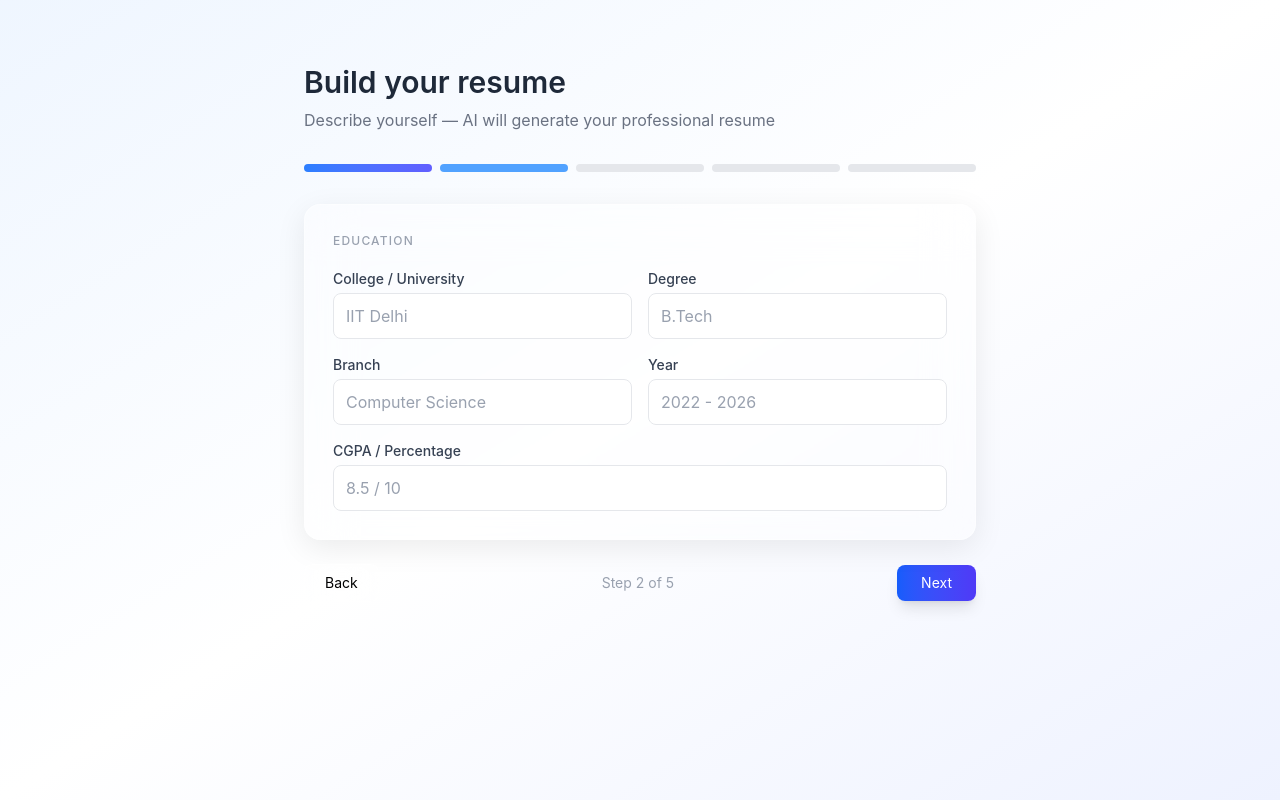
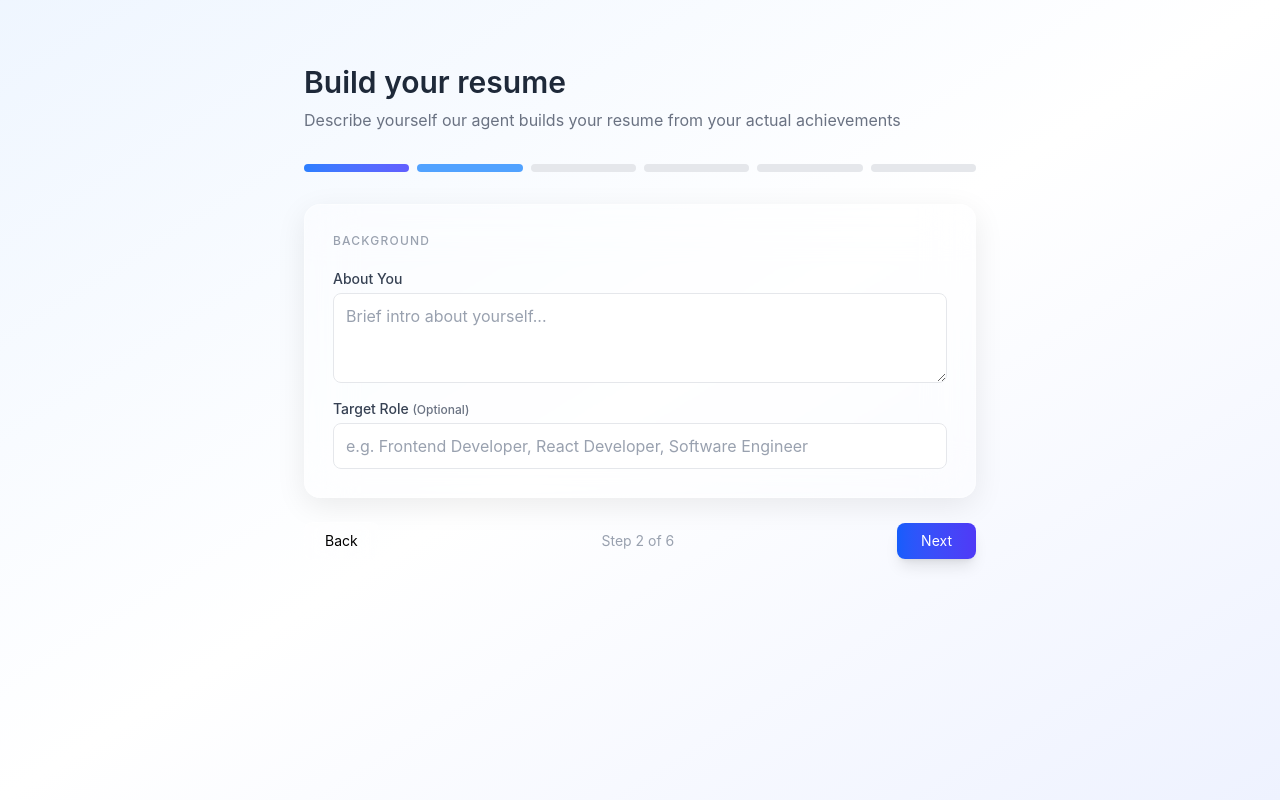
Before and after one commit to Himanshu158-ai/resume-builder-LLM, a React (Vite) app in the folder client/: page /builder in a window 1280 px wide. Both pictures are taken after a click on the button "Next". Built offline with nearby package versions, Linux system fonts and the light colour scheme.

Commit message:
feat: implement resume preview page with PDF export functionality and editable sections

```diff
--- /dev/null
+++ b/client/src/components/About.jsx
@@ -0,0 +1,61 @@
+import React from "react";
+
+const About = ({ data, setData }) => {
+
+  const update = (field, value) => {
+    setData(prev => ({
+      ...prev,
+      aboutMe: Array.isArray(prev.aboutMe)
+        ? prev.aboutMe.map((item, index) =>
+          index === 0 ? { ...item, [field]: value } : item
+        )
+        : [{ about: "", target: "", [field]: value }]
+    }));
+  };
+
+  const inputStyle =
+    "w-full px-3 py-2.5 rounded-lg " +
+    "bg-white/80 backdrop-blur-md " +
+    "border border-gray-200 " +
+    "text-gray-800 placeholder-gray-400 " +
+    "focus:outline-none focus:ring-2 focus:ring-blue-500 focus:border-transparent " +
+    "transition";
+
+  return (
+    <div className="space-y-4">
+
+      <div className="flex flex-col gap-1">
+        <label className="text-sm font-medium text-gray-700">
+          About You
+        </label>
+
+        <textarea
+          className={`${inputStyle} min-h-[90px]`}
+          value={data.aboutMe?.[0]?.about || ""}
+          onChange={e =>
+            update("about", e.target.value)
+          }
+          placeholder="Brief intro about yourself..."
+        />
+      </div>
+
+      <div className="flex flex-col gap-1">
+        <label className="text-sm font-medium text-gray-700">
+          Target Role <span className="text-xs text-gray-500">(Optional)</span>
+        </label>
+
+        <input
+          className={inputStyle}
+          value={data.aboutMe?.[0]?.target || ""}
+          onChange={e =>
+            update("target", e.target.value)
+          }
+          placeholder="e.g. Frontend Developer, React Developer, Software Engineer"
+        />
+      </div>
+
+    </div>
+  );
+};
+
+export default About;
--- a/client/src/components/PersonalInfo.jsx
+++ b/client/src/components/PersonalInfo.jsx
@@ -93,24 +93,6 @@ export default function PersonalInfo({ data, setData }) {
 
       </div>
 
-      <div className="flex flex-col gap-1">
-        <label className="text-sm font-medium text-gray-700">
-          About me
-        </label>
-
-        <textarea
-          className={`${inputStyle} min-h-[90px]`}
-          value={data.aboutMe}
-          onChange={e =>
-            setData(prev => ({
-              ...prev,
-              aboutMe: e.target.value
-            }))
-          }
-          placeholder="Brief intro about yourself..."
-        />
-      </div>
-
     </div>
   );
 }
--- a/client/src/pages/FormPage.jsx
+++ b/client/src/pages/FormPage.jsx
@@ -6,10 +6,11 @@ import Education from "../components/Education";
 import Skills from "../components/Skills";
 import Projects from "../components/Project";
 import Experience from "../components/Experience";
+import About from "../components/About";
 
 const defaultData = {
   personalInfo: { name: "", email: "", phone: "", location: "", linkedin: "", github: "" },
-  aboutMe: "",
+  aboutMe: [{about:"",target:""}],
   education: { college: "", degree: "", branch: "", year: "", cgpa: "" },
   skills: [],
   projects: [{ name: "", techStack: "", description: "" }],
@@ -17,7 +18,7 @@ const defaultData = {
   isFresher: false,
 };
 
-const steps = ["Personal info", "Education", "Skills", "Projects", "Experience"];
+const steps = ["Personal info","background", "Education", "Skills", "Projects", "Experience"];
 
 export default function FormPage() {
   const [current, setCurrent] = useState(0);
@@ -27,6 +28,7 @@ export default function FormPage() {
 
   const handleSubmit = async () => {
     setLoading(true);
+    console.log(data);
     try {
       const res = await axios.post("http://localhost:3000/api/generate", data);
       navigate("/preview", { state: { resume: res.data } });
@@ -39,6 +41,7 @@ export default function FormPage() {
 
   const sections = [
     <PersonalInfo data={data} setData={setData} />,
+    <About data={data} setData={setData} />,
     <Education data={data} setData={setData} />,
     <Skills data={data} setData={setData} />,
     <Projects data={data} setData={setData} />,
@@ -56,7 +59,7 @@ export default function FormPage() {
         </h1>
 
         <p className="text-gray-500 mb-8">
-          Describe yourself — AI will generate your professional resume
+          Describe yourself our agent builds your resume from your actual achievements
         </p>
 
         {/* progress */}
--- a/client/src/pages/Home.jsx
+++ b/client/src/pages/Home.jsx
@@ -1,6 +1,6 @@
 import { useNavigate } from "react-router-dom";
 import { useEffect, useState } from "react";
-import { Download } from "lucide-react"
+import { Download, Globe } from "lucide-react"
 
 export default function HomePage() {
     const navigate = useNavigate();
@@ -17,12 +17,12 @@ export default function HomePage() {
         return () => clearInterval(interval);
     }, []);
 
-    useEffect(()=>{
+    useEffect(() => {
         const color = setInterval(() => {
-            setColorIndex((prev)=>!prev);
+            setColorIndex((prev) => !prev);
         }, 2000);
         return () => clearInterval(color);
-    },[])
+    }, [])
 
     return (
         <div className="min-h-screen overflow-x-hidden bg-gradient-to-br from-blue-50 via-white to-indigo-50 relative">
@@ -54,8 +54,7 @@ px-4 py-1 rounded-full border text-sm">
                     </h1>
 
                     <p className="text-gray-600 mt-4 md:mt-5 text-base md:text-lg">
-                        Tell us about yourself and our AI will generate a professional,
-                        job-ready resume in seconds.
+                        Tell us about yourself. Our AI generates a professional, ATS-friendly resume based on your real achievements no fluff, no false claims.
                     </p>
 
                     <button
@@ -65,7 +64,7 @@ px-4 py-1 rounded-full border text-sm">
             shadow-lg hover:shadow-xl transition duration-300
             hover:scale-95"
                     >
-                        Create Your Resume
+                        Build Your Resume
                     </button>
 
                     {/* glass features */}
@@ -82,7 +81,7 @@ hover:bg-white/40
 hover:scale-105
 transition-all duration-300">
 
-    <span className="text-base md:text-lg">🤖</span>
+                            <Globe size={16} className="md:w-[18px] md:h-[18px]" />
                             <span className="font-medium text-gray-800 text-sm md:text-base">
                                 ATS Friendly
                             </span>
@@ -111,7 +110,7 @@ transition-all duration-300">
                 {/* RIGHT */}
                 <div className="relative overflow-hidden transition duration-300 md:hover:scale-[1.02] md:rotate-3 mt-0 md:mt-0 rotate-3">
 
-                    <div className="bg-white rounded-2xl shadow-2xl p-5 md:p-6">
+                    <div className="bg-white rounded-xl shadow-2xl p-4 md:p-6">
 
                         <div className="border-b pb-3">
                             <h2 className="text-lg md:text-xl font-bold">Himanshu~</h2>
@@ -141,10 +140,10 @@ transition-all duration-300">
                         </div>
                     </div>
 
-                    <div className="absolute -bottom-4 -left-2 md:-left-4
+                    <div className="absolute -bottom-1 -left-2 md:-left-4
 bg-white/40 backdrop-blur-lg border border-white/30
-shadow-2xl px-3 md:px-4 py-2 md:py-3 rounded-xl text-sm">
-                        ⚡ AI Generated
+shadow-2xl px-3 md:px-4 py-2 md:py-3 rounded-2xl text-sm">
+                        ⚡Agents
                     </div>
 
                 </div>
--- a/client/src/pages/PreviewPage.jsx
+++ b/client/src/pages/PreviewPage.jsx
@@ -176,13 +176,23 @@ export default function PreviewPage() {
               <SectionTitle>Professional Summary</SectionTitle>
               {isEditing ? (
                 <textarea
-                  value={aboutMe}
-                  onChange={(e) => setEditedResume({ ...editedResume, aboutMe: e.target.value })}
+                  value={aboutMe[0]?.about || ""}
+                  onChange={(e) =>
+                    setEditedResume({
+                      ...editedResume,
+                      aboutMe: [
+                        {
+                          ...aboutMe[0],
+                          about: e.target.value
+                        }
+                      ]
+                    })
+                  }
                   className="w-full text-[13px] p-2 border border-gray-300 rounded resize-y min-h-[80px] font-serif"
                 />
               ) : (
                 <p className="text-[13px] leading-relaxed text-gray-800 m-0">
-                  {aboutMe}
+                  {aboutMe[0]?.about}
                 </p>
               )}
             </div>
```
Also changed, not shown: 1 other file (tests, documents, lock files or other folders). Lines whose indentation alone changed are shown as unchanged.
